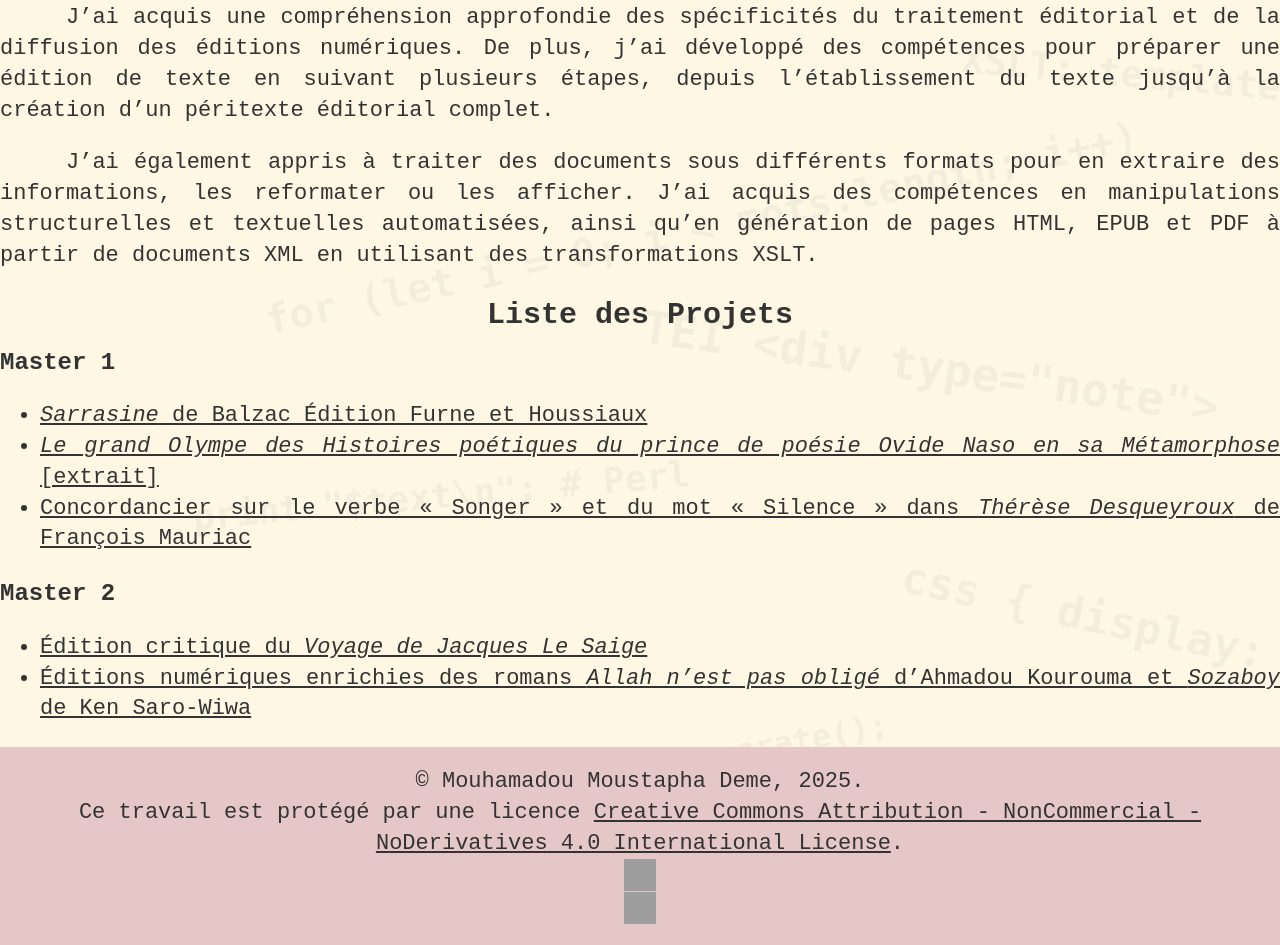
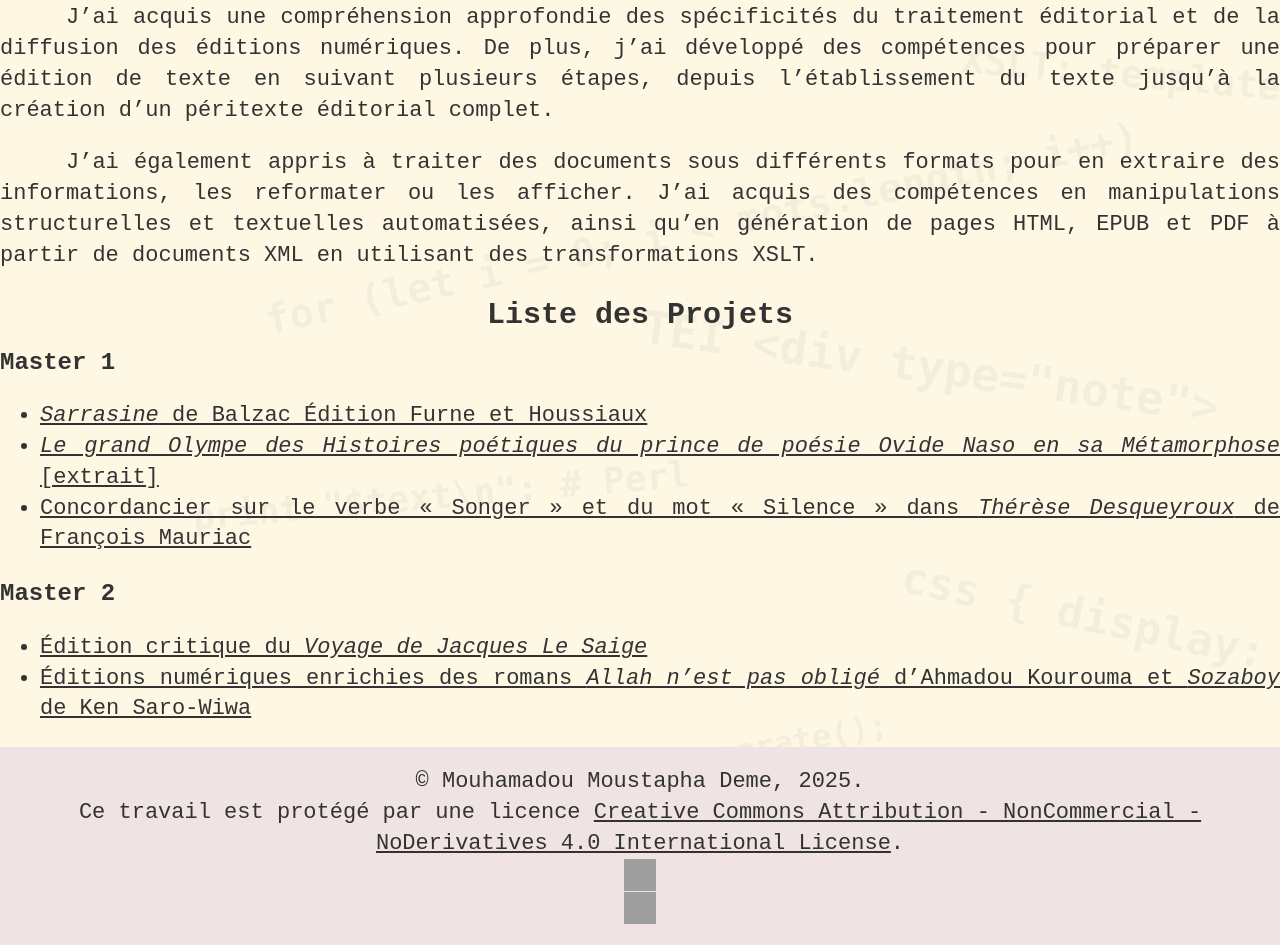
Before and after one commit to Abagadji/Projets-Master, a plain HTML site: page Projets_Masters/Projets_Master.html in a window 1280 px wide. Shown: the part 420-1365 px from the top of the page. Drawn offline with nearby package versions, Linux system fonts and the light colour scheme; grey boxes are pictures that could not be loaded.

Commit message:
version 3 : modification de la page officielle (css) et suppression des apostrophes droites

```diff
--- a/Projets_Masters/Projets.css
+++ b/Projets_Masters/Projets.css
@@ -60,7 +60,7 @@ text-indent: 3em;}
 footer {
     text-align: center;
     padding: 20px;
-    background-color: #e6c7c7; /* Optionnel : ajoute un fond au footer */
+    background-color: #efe3e3; /* Optionnel : ajoute un fond au footer */
     margin-top: 20px; /* Ajoute une marge en haut du footer pour le séparer du contenu */
 }
 
```
